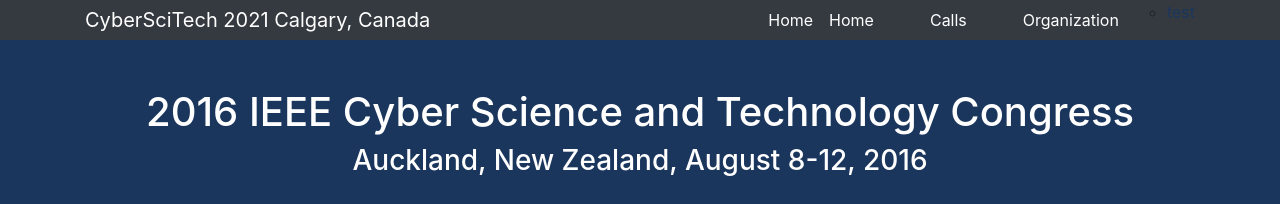
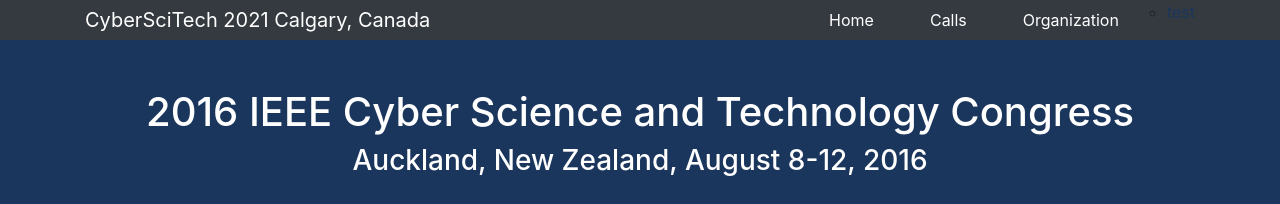
Before and after one commit to kstauff/2021, a Jekyll site: the page built from _pages/callpaper.md, in a window 1280 px wide. Shown: the top 204 px of the page. Built offline with Jekyll 4.4.1, drawn with Linux system fonts in a browser that asks for light colours.

Commit message:
Update nav3.html

```diff
--- a/_includes/nav3.html
+++ b/_includes/nav3.html
@@ -17,9 +17,6 @@
     </button>
    <div class="collapse navbar-collapse" id="navbarSupportedContent" >
    <ul class="navbar-nav ml-auto">
-   <li class="nav-item active">
-        <a class="nav-link" href="{{ site.baseurl }}">Home</a></li>
-      </li>
 
         {% for item in site.data.menu %}
 		 <li class="nav-item active">
```
